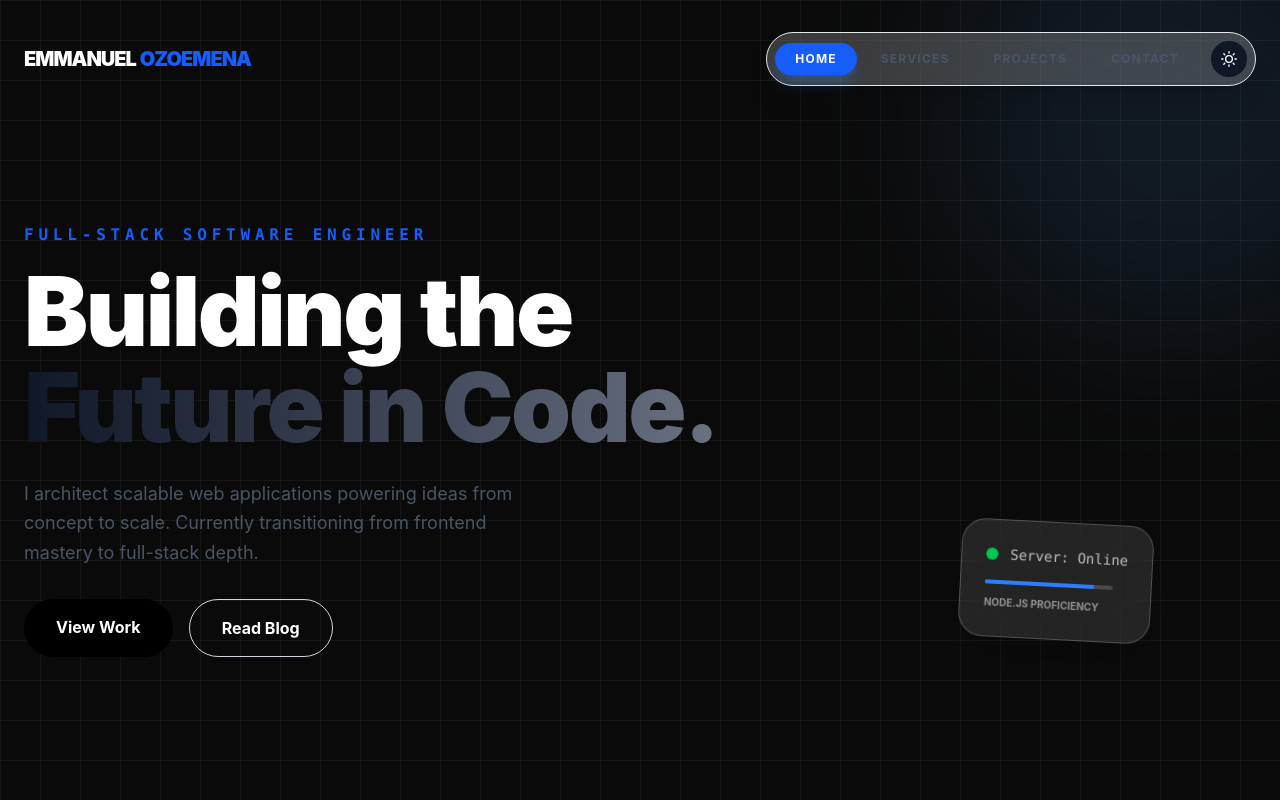
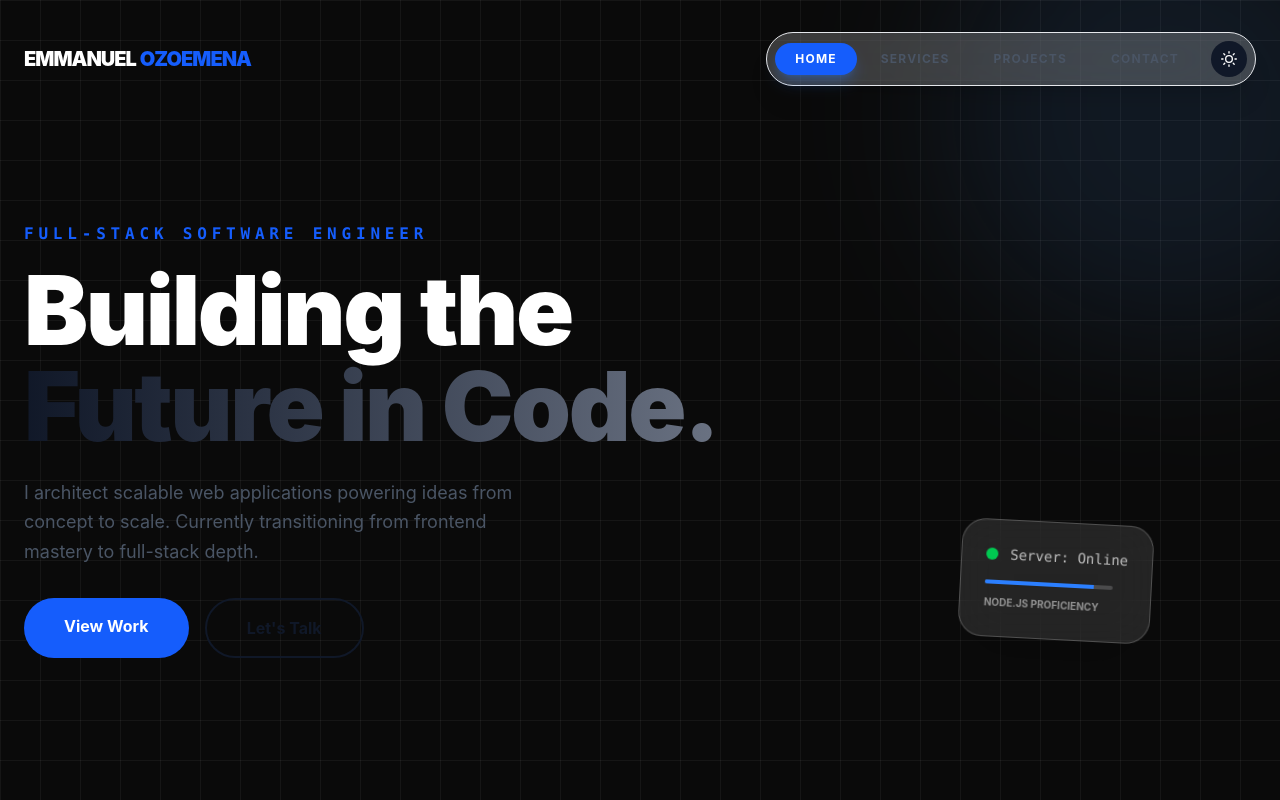
Before and after one commit to EmmanuelOzoemena/MyPortfolio, a React (Vite) app in the folder client/: page / in a window 1280 px wide. Shown: the top 800 px of the page. Built offline with nearby package versions, Linux system fonts and the light colour scheme.

Commit message:
ui: replace blog button with contact CTA and optimize hero action buttons for conversion

```diff
--- a/client/src/components/Hero.jsx
+++ b/client/src/components/Hero.jsx
@@ -39,25 +39,30 @@ const Hero = () => {
             transition={{ delay: 0.4 }}
             className="text-lg text-gray-600 dark:text-gray-400 max-w-lg mb-8 leading-relaxed"
           >
-            I architect scalable web applications powering ideas from concept to scale.
-            Currently transitioning from frontend mastery to full-stack depth.
+            I architect scalable web applications powering ideas from concept to
+            scale. Currently transitioning from frontend mastery to full-stack
+            depth.
           </motion.p>
 
           <motion.div
             initial={{ opacity: 0, y: 20 }}
             animate={{ opacity: 1, y: 0 }}
             transition={{ delay: 0.6 }}
-            className="flex gap-4"
+            className="flex flex-col sm:flex-row gap-4"
           >
             <Link
               to="/projects"
-              className="px-8 py-4 bg-black dark:bg-white dark:text-black text-white rounded-full font-bold hover:scale-105 transition-transform"
+              className="px-10 py-4 bg-blue-600 text-white rounded-full font-bold hover:scale-105 hover:shadow-lg hover:shadow-blue-500/30 transition-all text-center"
             >
               View Work
             </Link>
-            <button className="px-8 py-4 border border-gray-300 dark:border-gray-700 rounded-full font-bold hover:bg-gray-50 dark:hover:bg-gray-900 transition-colors">
-              Read Blog
-            </button>
+
+            <Link
+              to="/contact"
+              className="px-10 py-4 border-2 border-gray-900 dark:border-white dark:text-white text-gray-900 rounded-full font-bold hover:bg-gray-900 hover:text-white dark:hover:bg-white dark:hover:text-black transition-all text-center"
+            >
+              Let's Talk
+            </Link>
           </motion.div>
         </div>
       </div>
```
